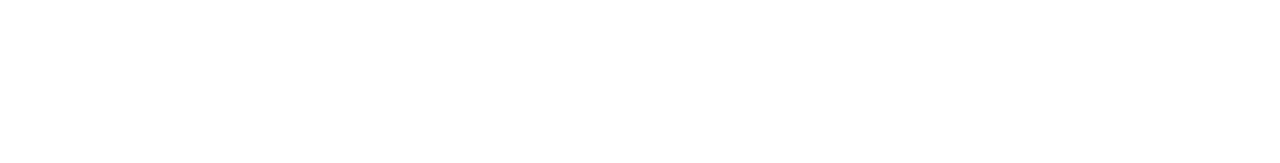
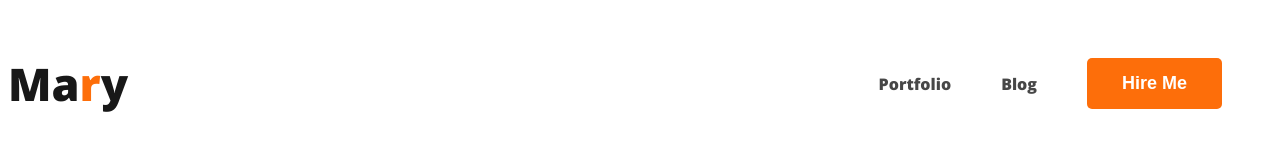
Before and after one commit to fahmida-an/web-developer-portfolio, a plain HTML site: page index.html in a window 1280 px wide. Drawn offline with nearby package versions, Linux system fonts and the light colour scheme.

Commit message:
added nav

```diff
--- a/index.html
+++ b/index.html
@@ -4,10 +4,21 @@
     <meta charset="UTF-8">
     <meta name="viewport" content="width=device-width, initial-scale=1.0">
     <title>Developer Portfolio</title>
+    <link rel="preconnect" href="https://fonts.googleapis.com">
+<link rel="preconnect" href="https://fonts.gstatic.com" crossorigin>
+<link href="https://fonts.googleapis.com/css2?family=Open+Sans:wght@800&display=swap" rel="stylesheet">
+    <link rel="stylesheet" href="styles/portfolio.css">
 </head>
 <body>
     <header>
-
+            <nav>
+                <h3 class="nav-title">Ma<span class="text-primary">r</span>y</h3>
+                <ul>
+                    <li><a href="">Portfolio</a></li>
+                    <li><a href="">Blog</a></li>
+                    <li><button class="btn-primary">Hire Me</button></li>
+                </ul>
+            </nav>
     </header>
     <main>
 
--- /dev/null
+++ b/styles/portfolio.css
@@ -0,0 +1,43 @@
+/* common shared style */
+body{
+    font-family: 'Open Sans', sans-serif;
+}
+.text-primary{
+    color: #FD6E0A;
+}
+
+.btn-primary{
+    background: #FD6E0A;
+    border-radius: 5px;
+    border: 0;
+    font-size: 18px;
+    color: white;
+    font-weight: 700;
+    padding: 15px 35px;
+}
+/* nav related style */
+nav{
+    display: flex;
+    justify-content: space-between;
+    align-items: center;
+}
+.nav-title{
+    color: #181818;
+font-size: 45px;
+font-weight: 800;
+
+}
+
+nav >ul{
+    display: flex;
+    align-items: center;
+}
+nav li {
+    list-style: none;
+    margin-right: 50px;
+}
+
+nav a{
+    text-decoration: none;
+    color: #474747;
+}
```
